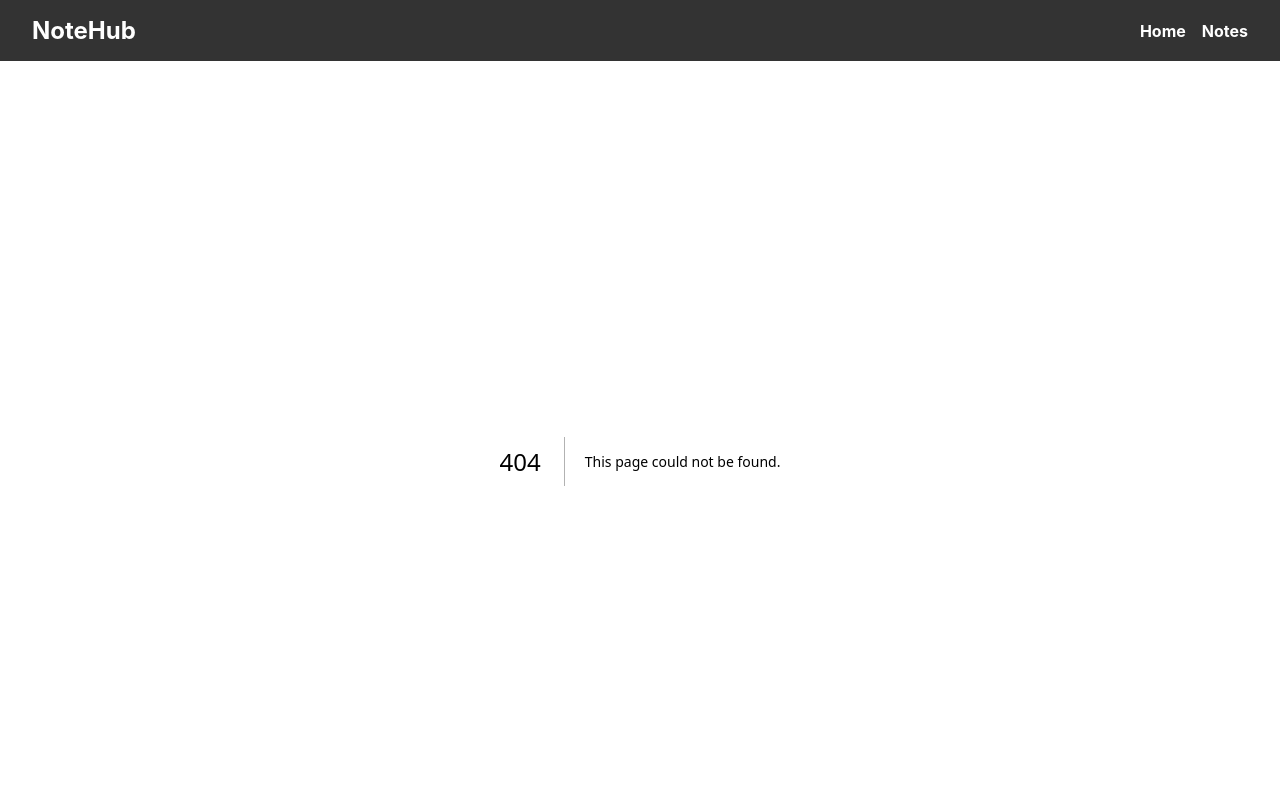
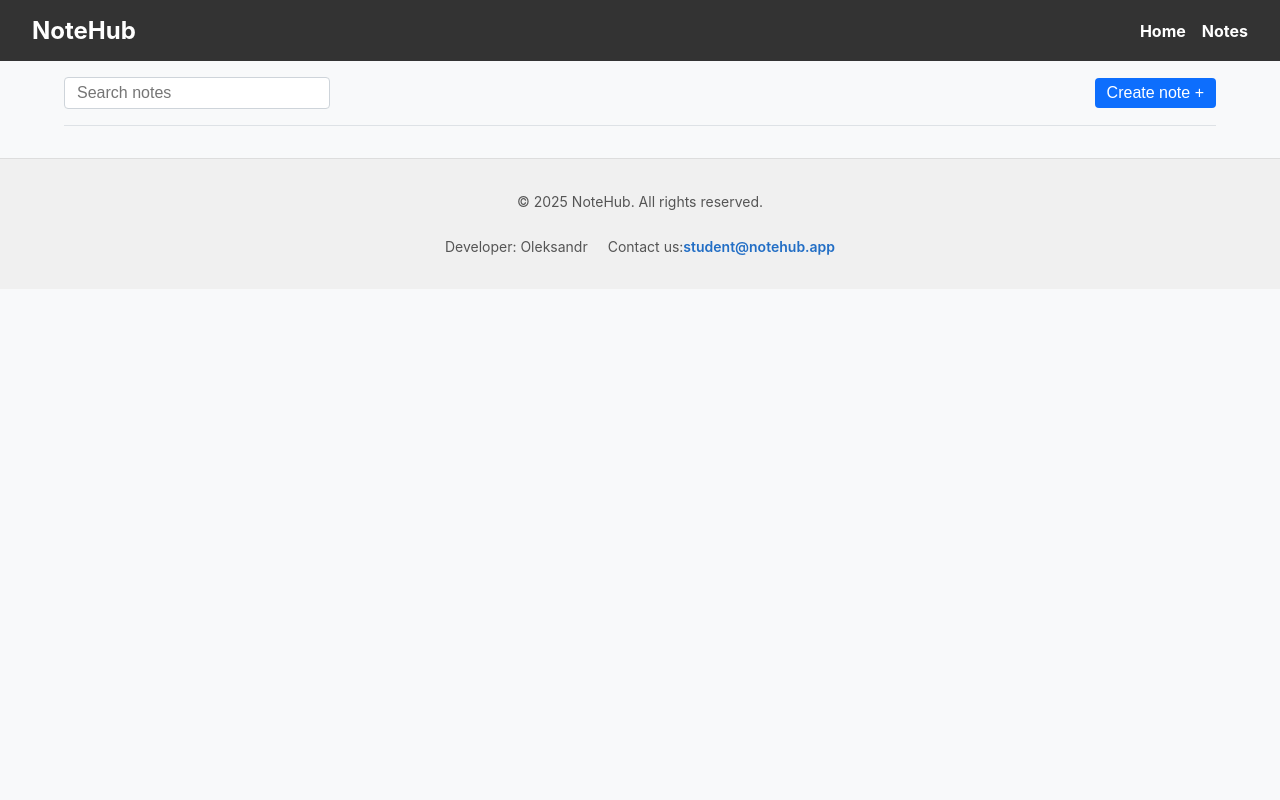
Before and after one commit to Oleksandr-Alex-02/06-notehub-nextjs, a Next.js app: page /notes in a window 1280 px wide. Before the commit this address had no page. Shown: the top 800 px of the page. Built offline with nearby package versions, Linux system fonts and the light colour scheme; no server answers.

Commit message:
C:/Program Files/Git/

```diff
--- /dev/null
+++ b/app/notes/page.tsx
@@ -0,0 +1,64 @@
+'use client';
+
+import css from './page.module.css'
+import { useState } from 'react'
+import { useQuery, keepPreviousData } from "@tanstack/react-query";
+import { getNotes, NoteData } from '@/lib/api';
+import { useDebouncedCallback } from "use-debounce";
+
+import SearchBox from '@/components/SearchBox/SearchBox'
+import Pagination from '@/components/Pagination/Pagination'
+import NoteList from "@/components/NoteList/NoteList"
+import NoteForm from '@/components/NoteForm/NoteForm';
+import Modal from '@/components/Modal/Modal'
+
+export default function Notes() {
+    const [isModalOpen, setIsModalOpen] = useState<boolean>(false);
+    const openModal = () => setIsModalOpen(true);
+    const closeModal = () => setIsModalOpen(false)
+
+    const [inputValue, setInputValue] = useState<string>("");
+    const [searchQuery, setSearchQuery] = useState<string>("");
+    const [currentPage, setCurrentPage] = useState<number>(1);
+    const debouncedSetSearchQuery = useDebouncedCallback((value: string) => {
+        setSearchQuery(value);
+        setCurrentPage(1);
+    }, 300);
+
+    const { data } = useQuery<NoteData>({
+        queryKey: ["notes", currentPage, searchQuery],
+        queryFn: () => getNotes(currentPage, searchQuery),
+        placeholderData: keepPreviousData,
+    })
+
+    const totalPages = data?.totalPages || 0;
+
+    return (
+        <>
+            <div className={css.app}>
+                <header className={css.toolbar}>
+                    <SearchBox text={inputValue}
+                        onChange={(value: string) => {
+                            setInputValue(value);
+                            debouncedSetSearchQuery(value);
+                        }}
+                    />
+                    {totalPages > 1 &&
+                        <Pagination
+                            totalPages={totalPages}
+                            currentPage={currentPage}
+                            onPageChange={setCurrentPage}
+                        />
+                    }
+                    <button className={css.button} onClick={openModal}>Create note +</button>
+                </header>
+                {data && data.notes.length > 0 && <NoteList notes={data.notes} />}
+                {isModalOpen && (
+                    < Modal onClose={closeModal}>
+                        <NoteForm onSuccess={closeModal} />
+                    </Modal>
+                )}
+            </div >
+        </>
+    )
+}
```
Also changed, not shown: app/notes/[id]/page.tsx (added).
